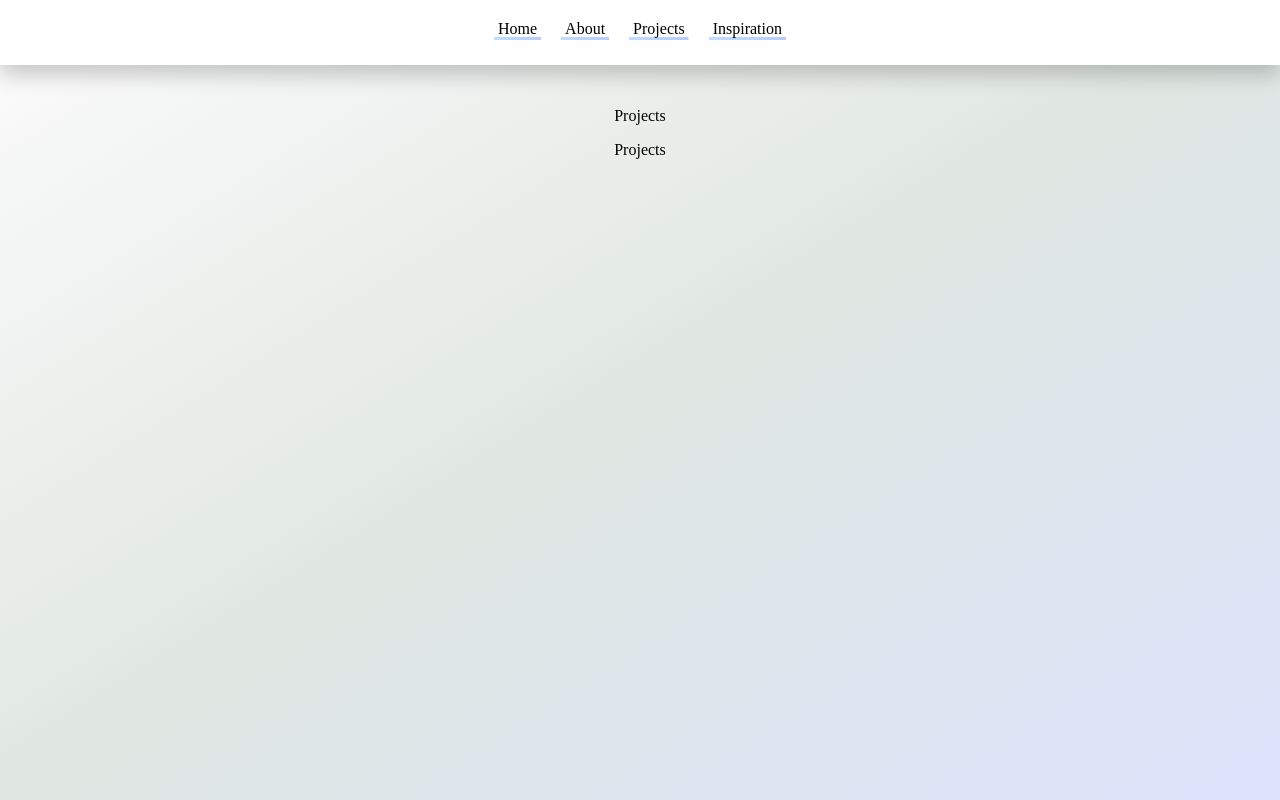
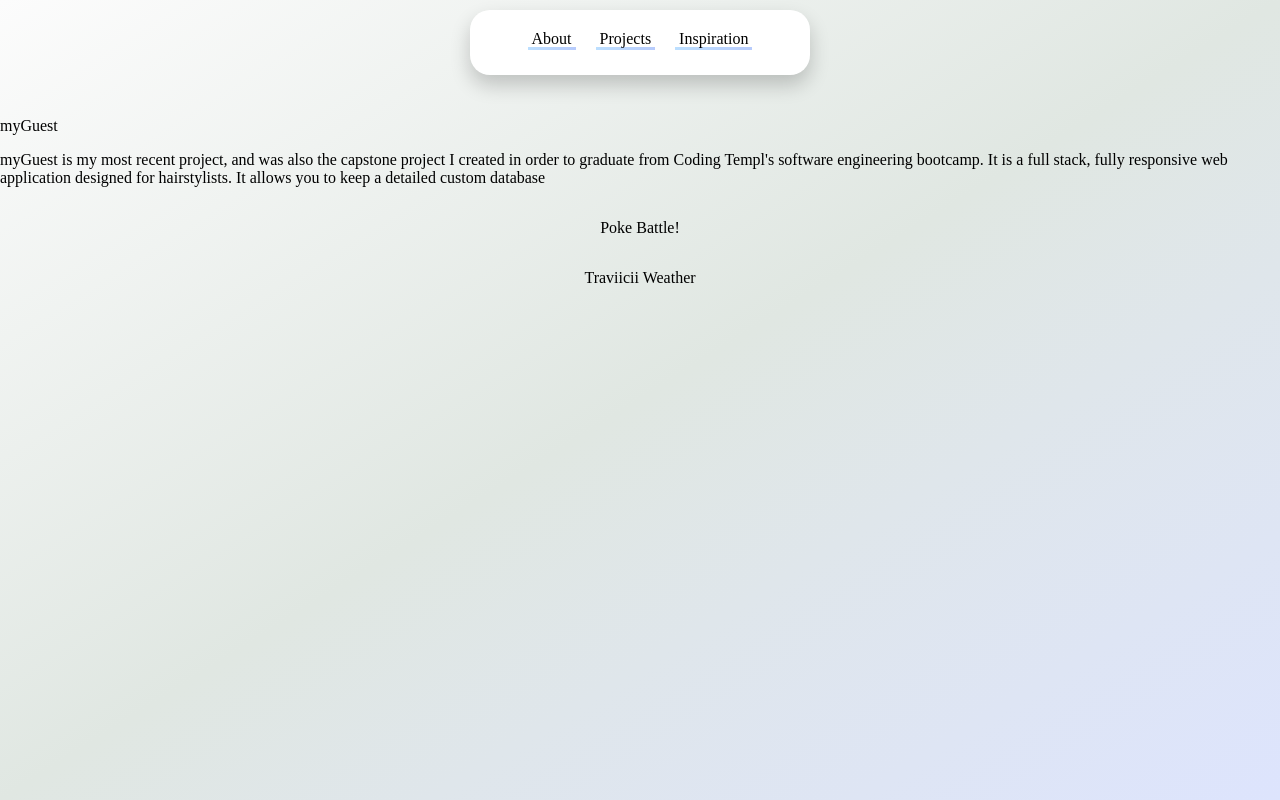
Before and after one commit to traviicii/colab_portfolio_site, a React (Create React App) app: page /projects in a window 1280 px wide. Built offline with nearby package versions, Linux system fonts and the light colour scheme; no server answers.

Commit message:
Altered navbar styling and began work on projects page

```diff
--- a/src/Components/Navbar.css
+++ b/src/Components/Navbar.css
@@ -3,8 +3,12 @@ body {
 }
 
 #navbar {
-    display: flex;
-    justify-content: center;
+    display: block;
+    margin-left: auto;
+    margin-right: auto;
+    margin-top: 10px;
+    max-width: 340px;
+    border-radius: 20px;
     color: grey;
     background-color: white;
     padding-top: 10px;
--- a/src/Components/Navbar.js
+++ b/src/Components/Navbar.js
@@ -5,13 +5,15 @@ import { Link } from 'react-router-dom'
 export default function Navbar() {
 
   return (
+    <div id='navbar'>
+      <div style={{display: "flex", justifyContent: "center"}}>
+        {/* <Link to="/" id='navlinks'>Home</Link> */}
+        <Link to="/about" id='navlinks'>About</Link>
+        <Link to='/projects' id='navlinks'>Projects</Link>
+        <Link to='/inspiration' id='navlinks'>Inspiration</Link>
+      </div>
+    </div>
 
-        <div id='navbar'>
-          <Link to="/" id='navlinks'>Home</Link>
-          <Link to="/about" id='navlinks'>About</Link>
-          <Link to='/projects' id='navlinks'>Projects</Link>
-          <Link to='/inspiration' id='navlinks'>Inspiration</Link>
-        </div>
 
   )
 }
--- a/src/Views/Main.css
+++ b/src/Views/Main.css
@@ -9,6 +9,7 @@ body {
     padding-top: 2%;
 }
 
+/* About */
 #about {
     max-width: 400px;
     letter-spacing: 2px;
@@ -18,8 +19,12 @@ body {
 
 }
 
+/* End About */
+
+
+/* Inspiration */
 #POD {
-    max-width: 75%;
+    max-width: 85%;
     margin-bottom: 15%;
     background-image: linear-gradient(to bottom right, rgba(253,243,234, .5), rgba(255,240,244, .5), rgba(255,239,249, .5));
 
@@ -39,3 +44,18 @@ body {
     text-align: center;
     letter-spacing: 1.5px
 }
+
+/* End Inspiration */
+
+/* Projects */
+.projects {
+    display: flex;
+    flex-direction: column;
+    align-items: center;
+}
+
+.projectblocks {
+
+}
+
+/* End Projects */
--- a/src/Views/Projects.jsx
+++ b/src/Views/Projects.jsx
@@ -3,9 +3,18 @@ import './Main.css'
 
 export default function Projects() {
   return (
-    <div id='split'>
-        <div>
-            <p>Projects</p>Projects
+    <div className='projects' id='split'>
+        <div className='projectsblocks'>
+            <p>myGuest</p>
+            <p>
+                myGuest is my most recent project, and was also the capstone project I created in order to graduate from Coding Templ's software engineering bootcamp. It is a full stack, fully responsive web application designed for hairstylists. It allows you to keep a detailed custom database
+            </p>
+        </div>
+        <div className='projectsblocks'>
+            <p>Poke Battle!</p>
+        </div>
+        <div className='projectsblocks'>
+            <p>Traviicii Weather</p>
         </div>
       </div>
   )
```
